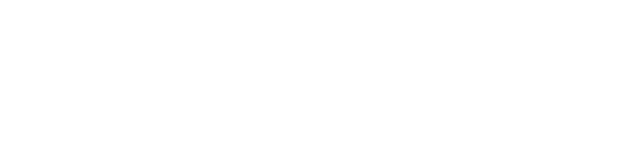
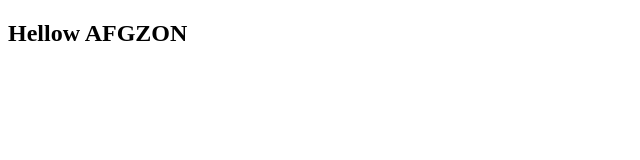
Before and after one commit to BinAfgzon/AfgzonBin, a plain HTML site: page index.html in a window 1280 px wide. Shown: the whole page, without its empty margins (0-640 px from the left). Drawn offline with Linux system fonts and the light colour scheme.

Commit message:
I added a H2 in indexhtml

```diff
--- a/index.html
+++ b/index.html
@@ -6,6 +6,6 @@
     <title>AFGZON TEST</title>
 </head>
 <body>
-
+    <h2>Hellow AFGZON</h2>
 </body>
 </html>
```
